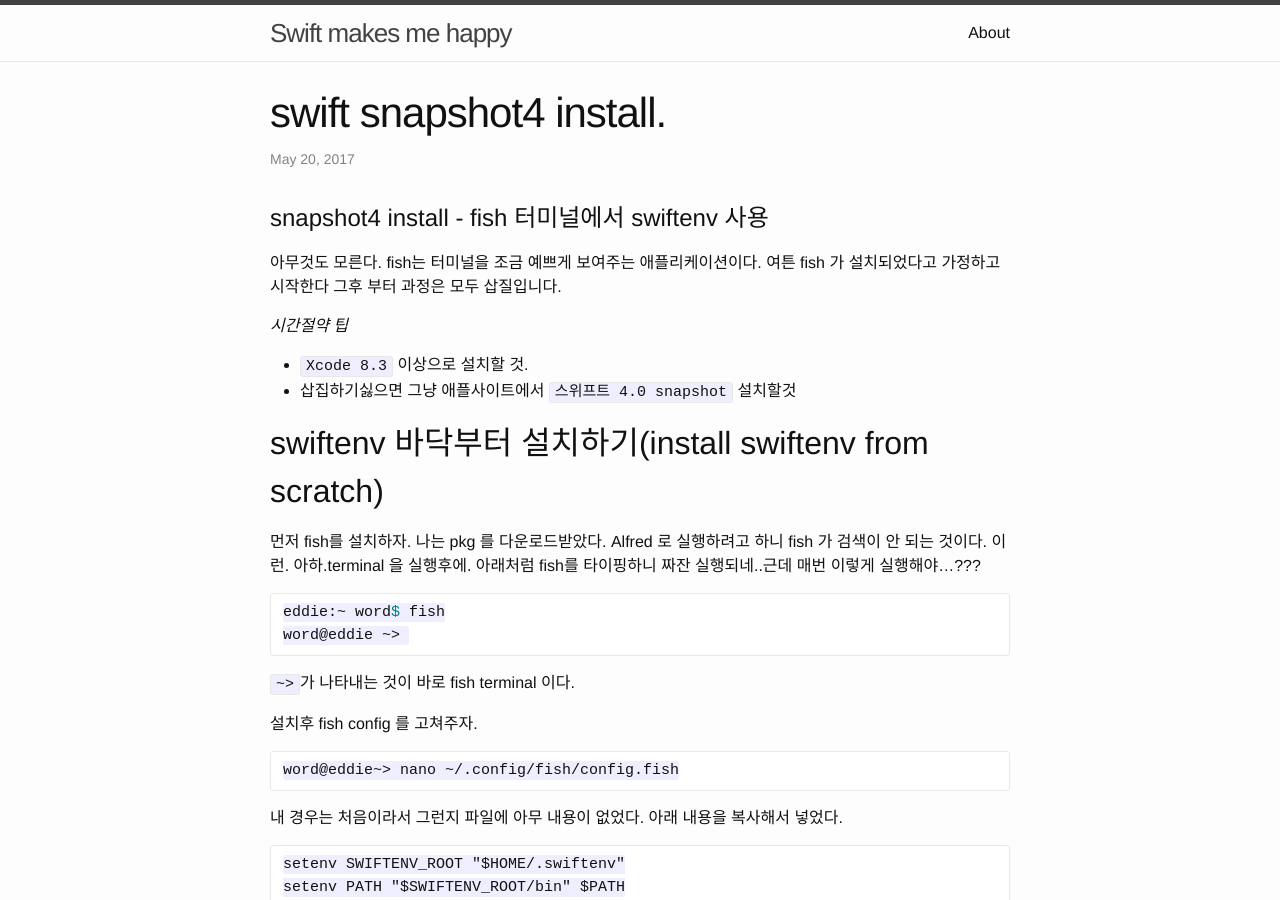
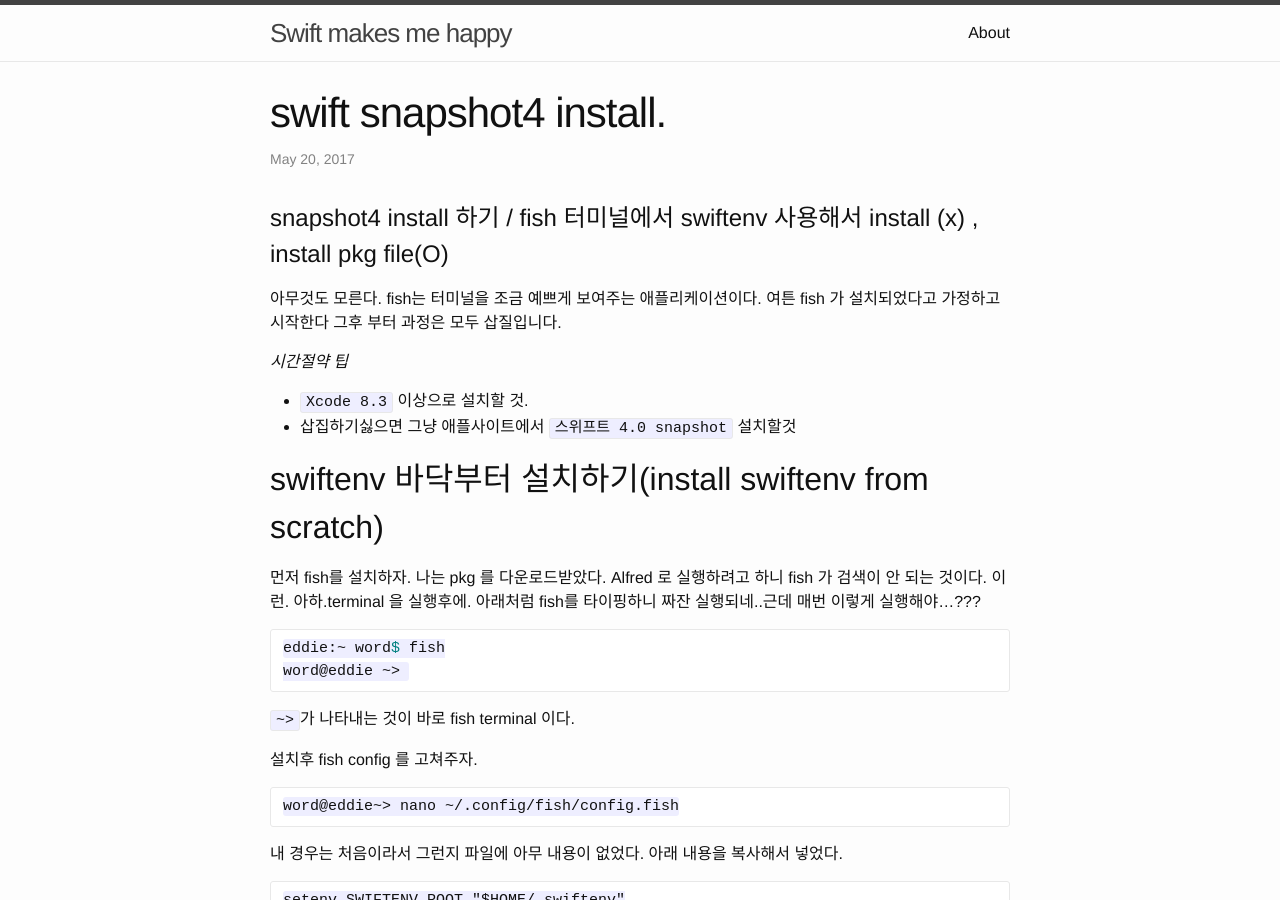
Before and after one commit to hallomuze/hallomuze.github.io, a Jekyll site: the page built from _posts/2016-05-20-swift snapshot4 install.md, in a window 1280 px wide and 900 px high. Built offline with Jekyll 4.4.1, drawn with Linux system fonts in a browser that asks for light colours.

Commit message:
Update 2016-05-20-swift snapshot4 install.md
title changed

```diff
--- a/_posts/2016-05-20-swift snapshot4 install.md
+++ b/_posts/2016-05-20-swift snapshot4 install.md
@@ -4,7 +4,7 @@ title:  swift snapshot4 install.
 date:   2017-5-20 10:29:00
 categories: swiftenv, swift
 ---
-# snapshot4 install - fish 터미널에서 swiftenv 사용
+#  snapshot4 install 하기 / fish 터미널에서 swiftenv 사용해서 install (x) , install pkg file(O)
 아무것도 모른다.
 fish는 터미널을 조금 예쁘게 보여주는 애플리케이션이다.
 여튼 fish 가 설치되었다고 가정하고 시작한다
```
